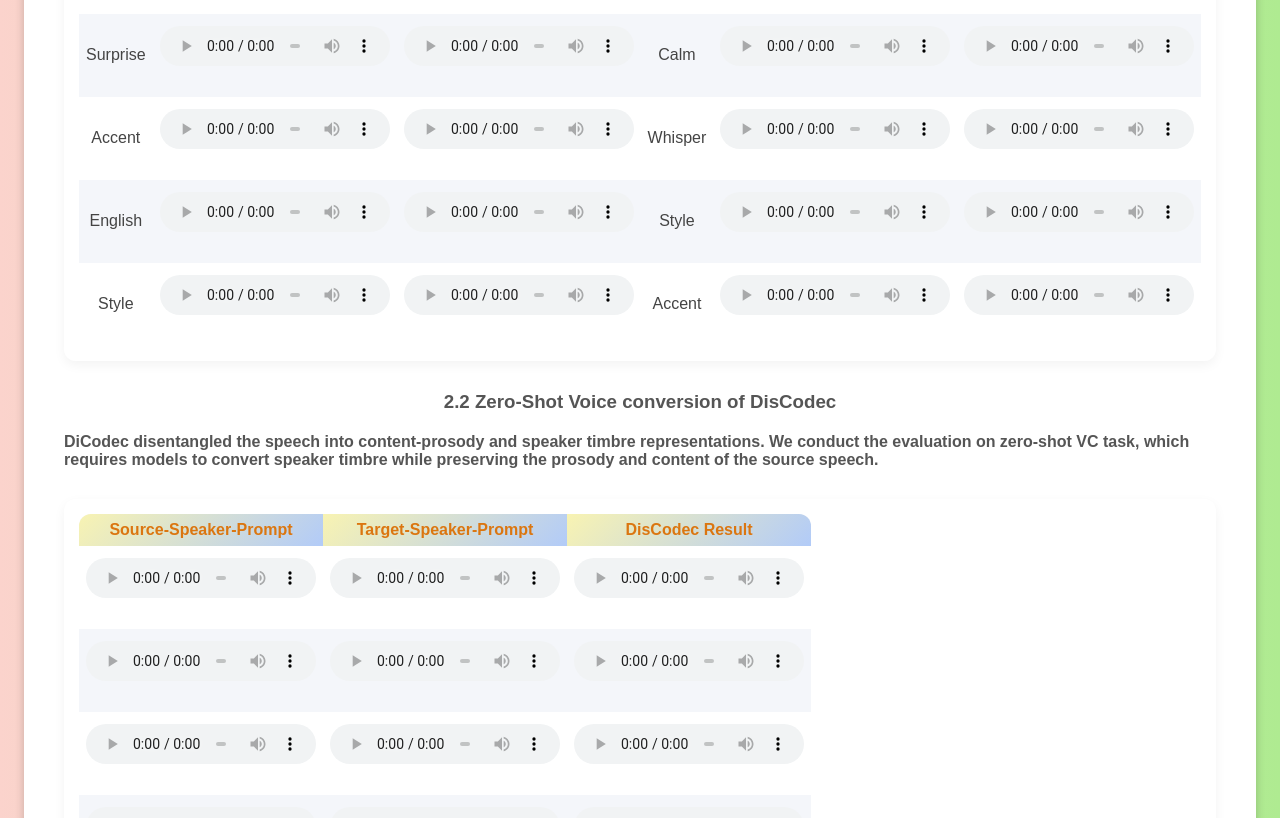
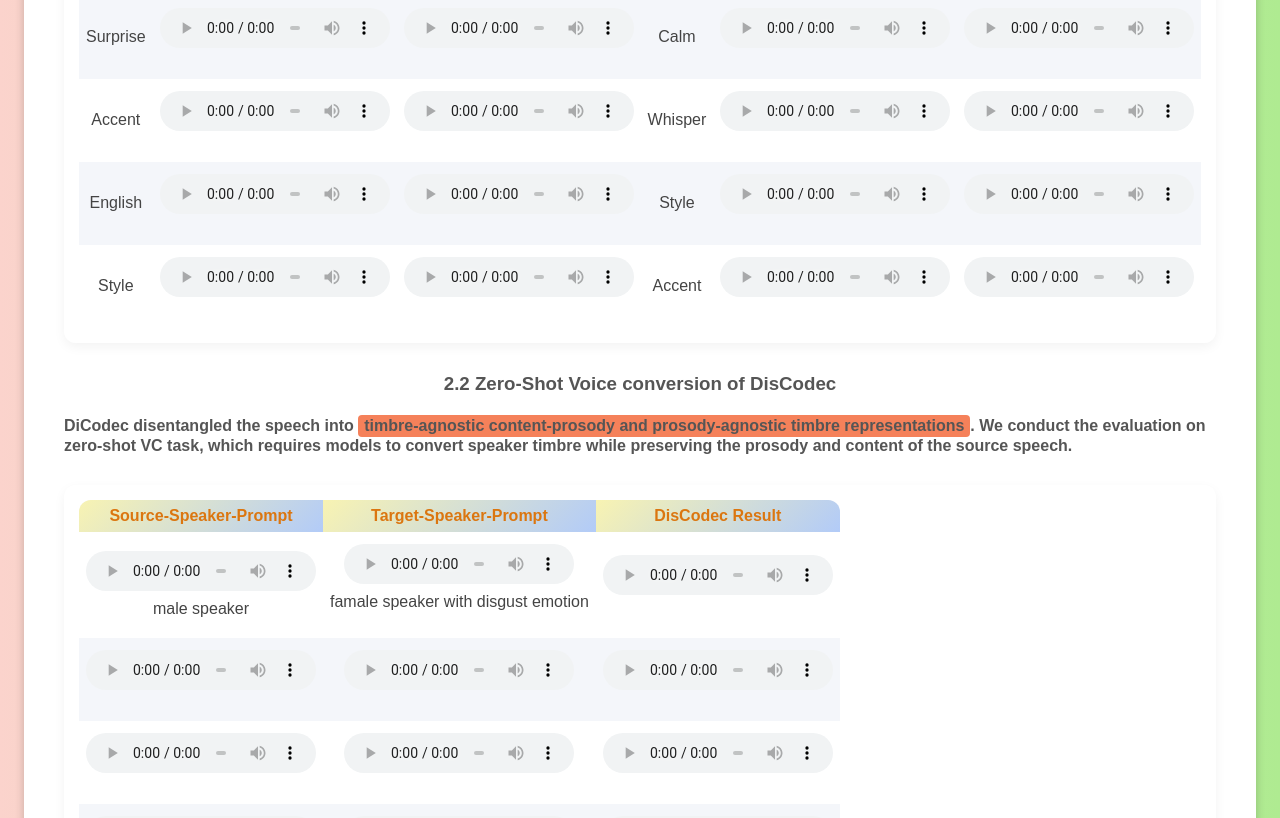
Before and after one commit to silyfox/DisCo-Speech, a plain HTML site: page index.html in a window 1280 px wide. Shown: the part 4012-4830 px from the top of the page. Drawn offline with Linux system fonts and the light colour scheme.

Commit message:
Update index.html

```diff
--- a/index.html
+++ b/index.html
@@ -412,10 +412,8 @@
 
         <!-- 这边感觉可以改，直接就是 timbre， style， text，然后三个模型结果，然后多放一些不同的风格情感甚至是口音 -->
         <h3 id="section1.2">1.2 Zero-Shot Controllable generation Comparison With Other Methods </h3>
-        <h4>We employ distinct audio prompts as references for timbre and emotional expression, respectively, such that
-            speaker-related timbral characteristics and emotion-related prosodic and intonational features are derived
-            from separate audio sources. This ablation study enables a more effective validation of the emotion
-            modulation mechanism, eliminating confounding effects caused by variations in timbre.</h4>
+        <h4>We employ distinct audio prompts as references for timbre and prosody expression, respectively, such that
+            speaker timbral and speaking style are derived from separate audio sources. </h4>
         <div class="demo-section">
             <div class="table-container">
                 <!--table style="width:100%"-->
@@ -913,7 +911,8 @@
 
         <!-- 这边感觉可以改，直接就是 target， source， 多放一些不同的风格情感甚至是口音 -->
         <h3 id="section2.2">2.2 Zero-Shot Voice conversion of DisCodec </h3>
-        <h4>DiCodec disentangled the speech into content-prosody and speaker timbre representations. We conduct the
+        <h4>DiCodec disentangled the speech into <font class="highlight"> timbre-agnostic content-prosody and
+                prosody-agnostic timbre representations</font>. We conduct the
             evaluation on zero-shot VC task, which requires models to convert speaker timbre while preserving the
             prosody and content of the source speech.</h4>
         <div class="demo-section">
@@ -930,14 +929,18 @@
                     <!-- bage -->
                     <tr>
                         <td rowspan="1">
-                            <div class="demo-item"><audio controls>
+                            <di class="demo-item"><audio controls>
                                     <source src="ex_codec_vc/target/00004541-00000056-m.wav" type="audio/wav">
-                                </audio></div>
+                                </audio>
+                                <p class="audio-caption"> male speaker </p>
+            </div>
             </td>
             <td>
                 <div class="demo-item"><audio controls>
                         <source src="ex_codec_vc/source/100006_apy_g002_dis.wav" type="audio/wav">
-                                </audio></div>
+                    </audio>
+                    <p class="audio-caption"> famale speaker with disgust emotion </p>
+                </div>
             </td>
             <td>
                 <div class="demo-item"><audio controls>
@@ -1019,8 +1022,7 @@
                 </td>
                 <td>
                     <div class="demo-item"><audio controls>
-                                    <source src="ex_codec_vc/discodec/indextts_08_angry_3_+_en_f_24504889.wav"
-                                        type="audio/wav">
+                            <source src="ex_codec_vc/discodec/indextts_08_angry_3_+_en_f_24504889.wav" type="audio/wav">
                         </audio></div>
                 </td>
             </tr>
@@ -1097,8 +1099,7 @@
                 </td>
                 <td>
                     <div class="demo-item"><audio controls>
-                                    <source src="ex_codec_vc/discodec/sajiao_cn_f_+_00004845-00000118-m.wav"
-                                        type="audio/wav">
+                            <source src="ex_codec_vc/discodec/sajiao_cn_f_+_00004845-00000118-m.wav" type="audio/wav">
                         </audio></div>
                 </td>
             </tr>
```
Lines whose indentation alone changed are shown as unchanged.
